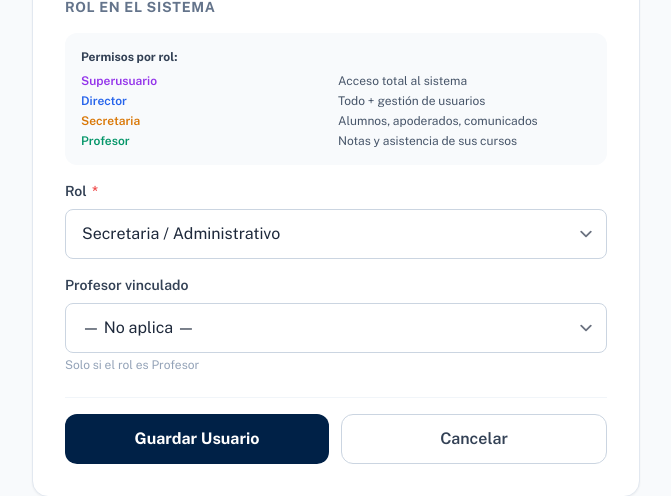
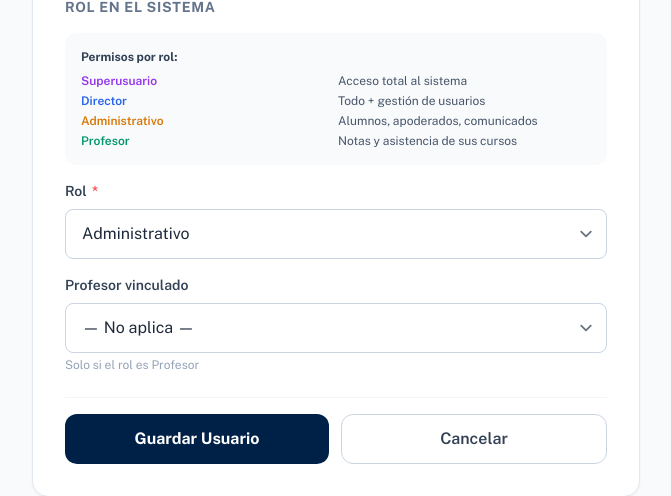
Before and after one commit to veragonzalo/App_Gestion_Escolar, a Django app: page /usuarios/1/editar/ in a window 1280 px wide. Shown: the part 809-1305 px from the top of the page, without its empty margins (304-975 px from the left). Run offline with Django 5.2, Linux system fonts and the light colour scheme; a user stored in the database is signed in; data comes from the database, SQL or seed files in the repository; data that the repository does not hold is empty; some libraries are stand-ins or nearby versions.

Commit message:
Renombrar rol Secretaria a Administrativo
Co-Authored-By: Claude Sonnet 4.6 <noreply@anthropic.com>

```diff
--- a/templates/usuarios/form.html
+++ b/templates/usuarios/form.html
@@ -65,7 +65,7 @@
                             <div class="grid grid-cols-2 gap-1">
                                 <span class="font-semibold text-purple-600">Superusuario</span><span>Acceso total al sistema</span>
                                 <span class="font-semibold text-blue-600">Director</span><span>Todo + gestión de usuarios</span>
-                                <span class="font-semibold text-amber-600">Secretaria</span><span>Alumnos, apoderados, comunicados</span>
+                                <span class="font-semibold text-amber-600">Administrativo</span><span>Alumnos, apoderados, comunicados</span>
                                 <span class="font-semibold text-emerald-600">Profesor</span><span>Notas y asistencia de sus cursos</span>
                             </div>
                         </div>
--- a/usuarios/models.py
+++ b/usuarios/models.py
@@ -7,7 +7,7 @@ class PerfilUsuario(models.Model):
     ROL_CHOICES = [
         ('SUPER',      'Superusuario'),
         ('DIRECTOR',   'Director'),
-        ('SECRETARIA', 'Secretaria / Administrativo'),
+        ('SECRETARIA', 'Administrativo'),
         ('PROFESOR',   'Profesor'),
     ]
 
```
